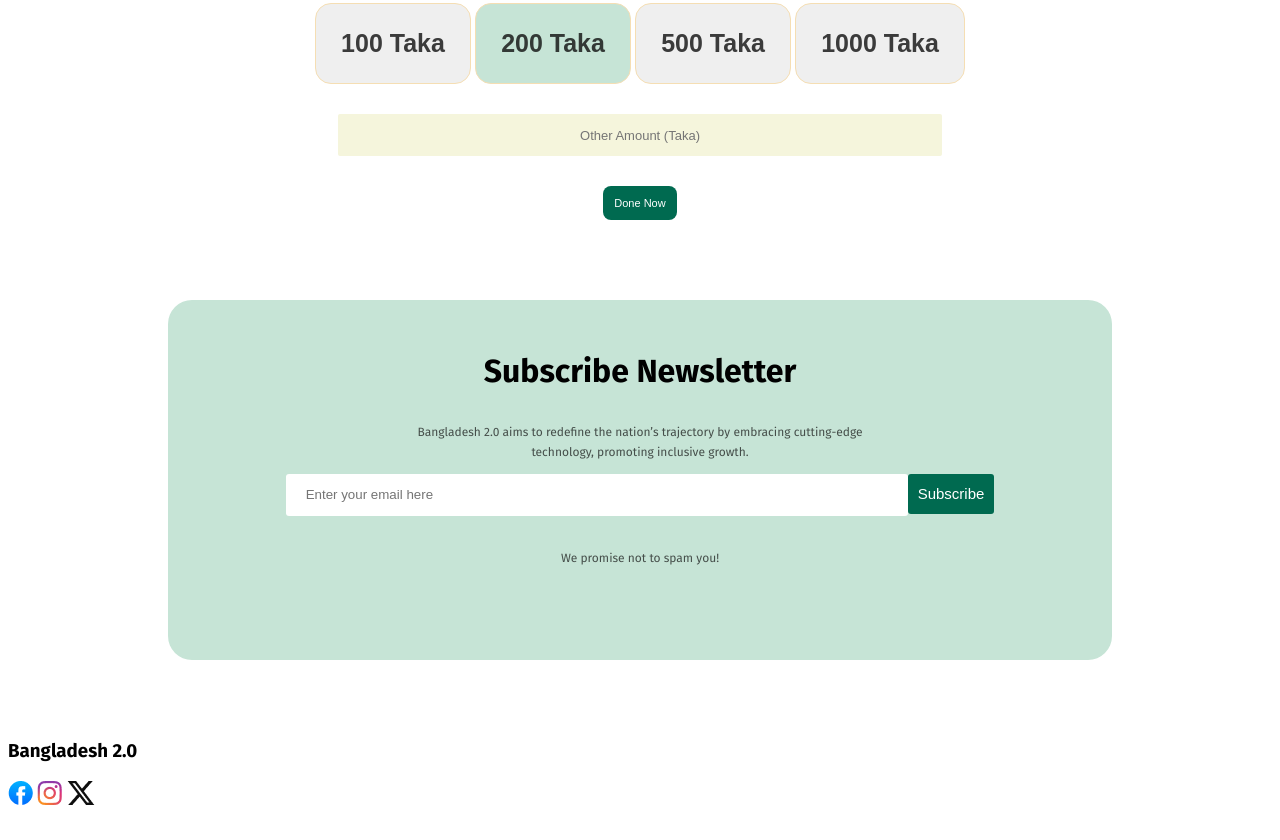
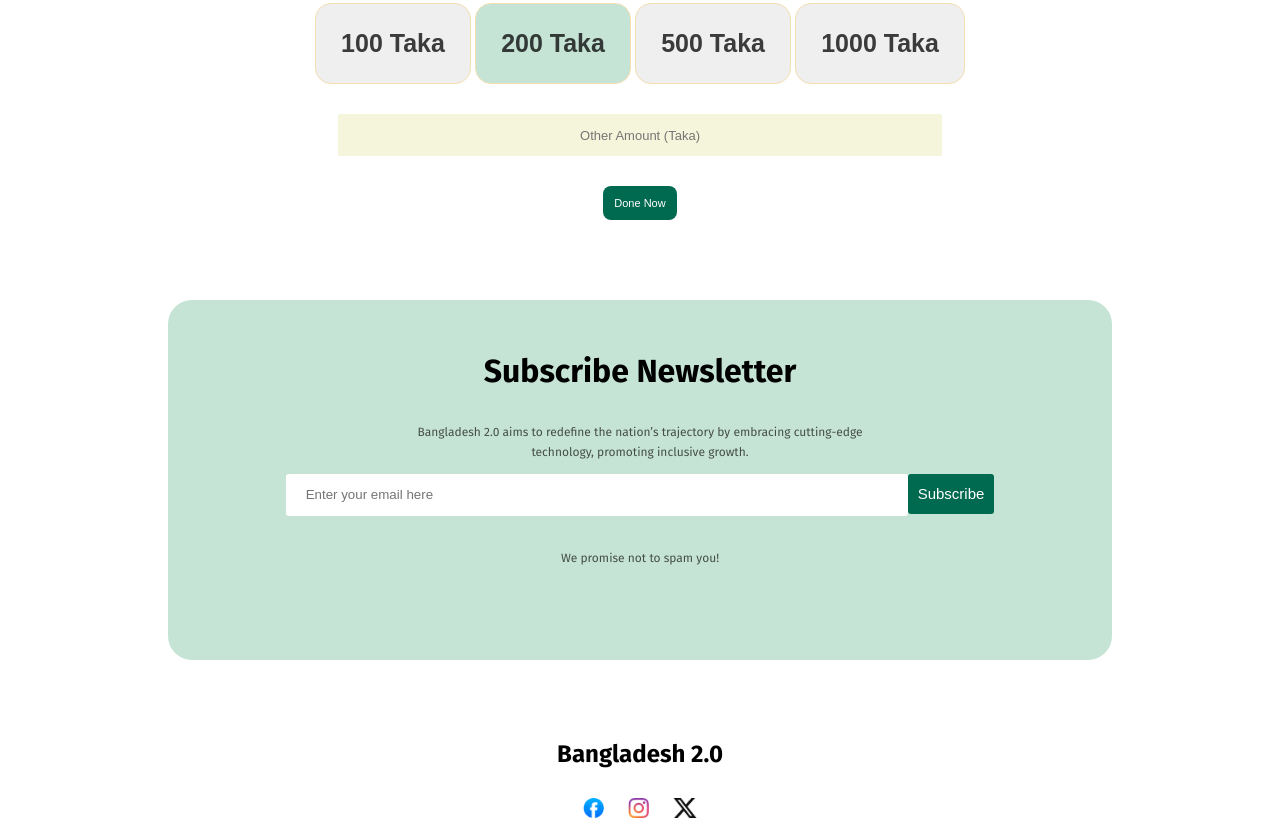
Before and after one commit to taposy/assignment-1, a plain HTML site: page index.html in a window 1280 px wide. Shown: the part 3275-4115 px from the top of the page. Before the commit the page ends 4092 px from the top, so only its background shows below. Drawn offline with Linux system fonts and the light colour scheme.

Commit message:
added an img item

```diff
--- a/index.html
+++ b/index.html
@@ -161,17 +161,21 @@
     <footer>
         <div class="div-6">
             <h1>Subscribe Newsletter</h1>
-            <p class="des-9">Bangladesh 2.0 aims to redefine the nation’s trajectory by embracing cutting-edge <br> technology, promoting inclusive growth.</p>
+            <p class="des-9">Bangladesh 2.0 aims to redefine the nation’s trajectory by embracing cutting-edge <br>
+                technology, promoting inclusive growth.</p>
             <form action="">
-                <input class="form-1" type="text" placeholder="Enter your email here" name="" id=""><button class="btn-9">Subscribe</button>
+                <input class="form-1" type="text" placeholder="Enter your email here" name="" id=""><button
+                    class="btn-9">Subscribe</button>
             </form>
             <p class="des-9">We promise not to spam you!</p>
         </div>
         <div class="div-7">
-            <h3>Bangladesh 2.0</h3>
-            <img src="assets/facebook.png" alt="">
-            <img src="assets/instagram.png" alt="">
-            <img src="assets/x.png" alt="">
+            <h2>Bangladesh 2.0</h2>
+
+                <img class="tapo" src="assets/facebook.png" alt="">
+                <img class="tapo" src="assets/instagram.png" alt="">
+                <img class="tapo" src="assets/x.png" alt="">
+
         </div>
 
     </footer>
--- a/styles/style.css
+++ b/styles/style.css
@@ -439,6 +439,13 @@
   border: none;
   height: 40px;
 }
-.div{
+.div-7{
+  text-align: center;
 
 }
+.tapo{
+  justify-content: space-between;
+  height: 20px;
+  padding: 10px;
+
+}
```
